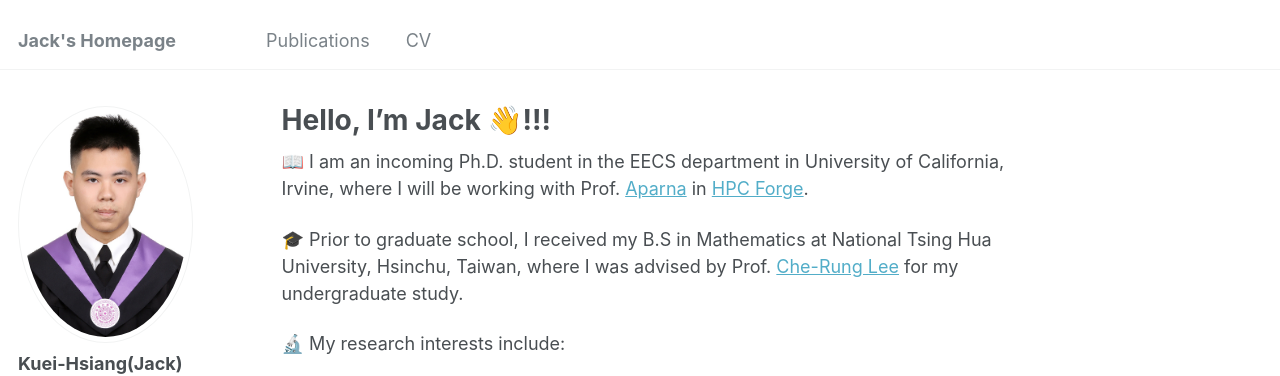
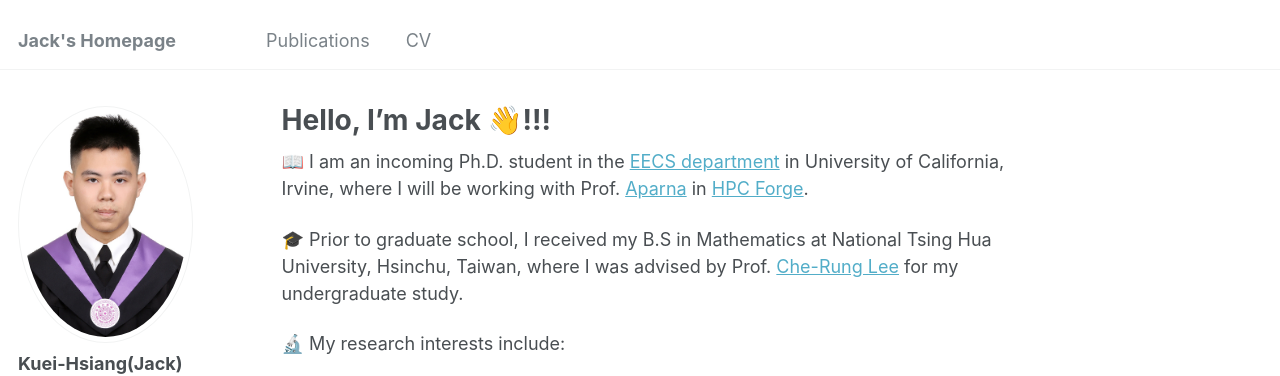
Before and after one commit to JackHuang32/JackHuang32.github.io, a Jekyll site: the page built from _pages/about.md, in a window 1280 px wide and 982 px high. Shown: the top 376 px of the window. Built offline with Jekyll 4.4.1, drawn with Linux system fonts in a browser that asks for light colours; some web fonts are replaced; part of the change alters nothing that is shown.

Commit message:
add link

```diff
--- a/_pages/about.md
+++ b/_pages/about.md
@@ -7,7 +7,7 @@ redirect_from:
   - /about.html
 ---
 
-📖 I am an incoming Ph.D. student in the EECS department in University of California, Irvine, where I will be working with Prof. [Aparna](https://hpcforge.eng.uci.edu/) in [HPC Forge](https://hpcforge.eng.uci.edu/).
+📖 I am an incoming Ph.D. student in the [EECS department](https://engineering.uci.edu/dept/eecs) in University of California, Irvine, where I will be working with Prof. [Aparna](https://hpcforge.eng.uci.edu/) in [HPC Forge](https://hpcforge.eng.uci.edu/).
 
 🎓 Prior to graduate school, I received my B.S in Mathematics at National Tsing Hua University, Hsinchu, Taiwan, where I was advised by Prof. [Che-Rung Lee](https://www.cs.nthu.edu.tw/~cherung/) for my undergraduate study.
 
```
